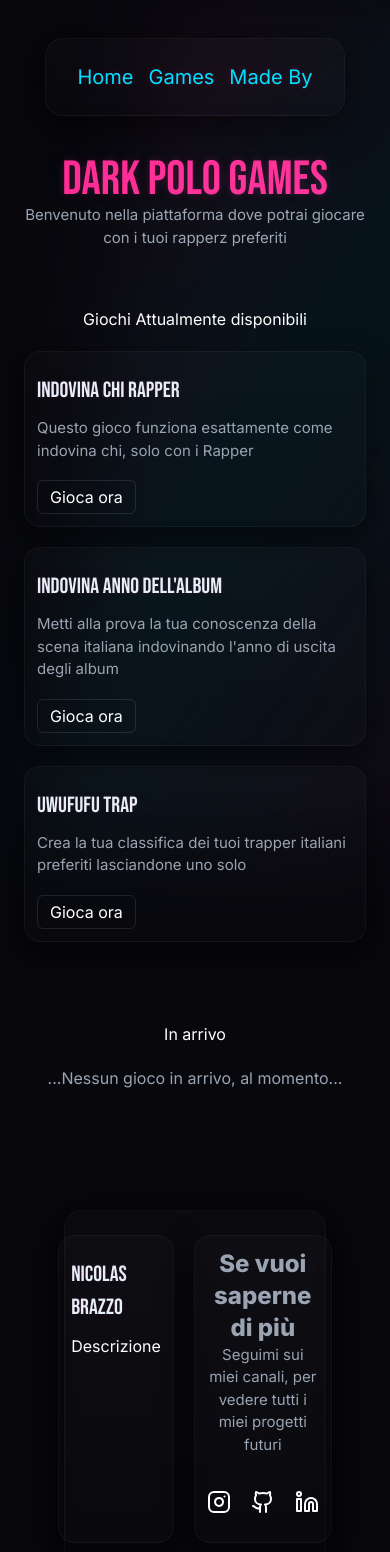
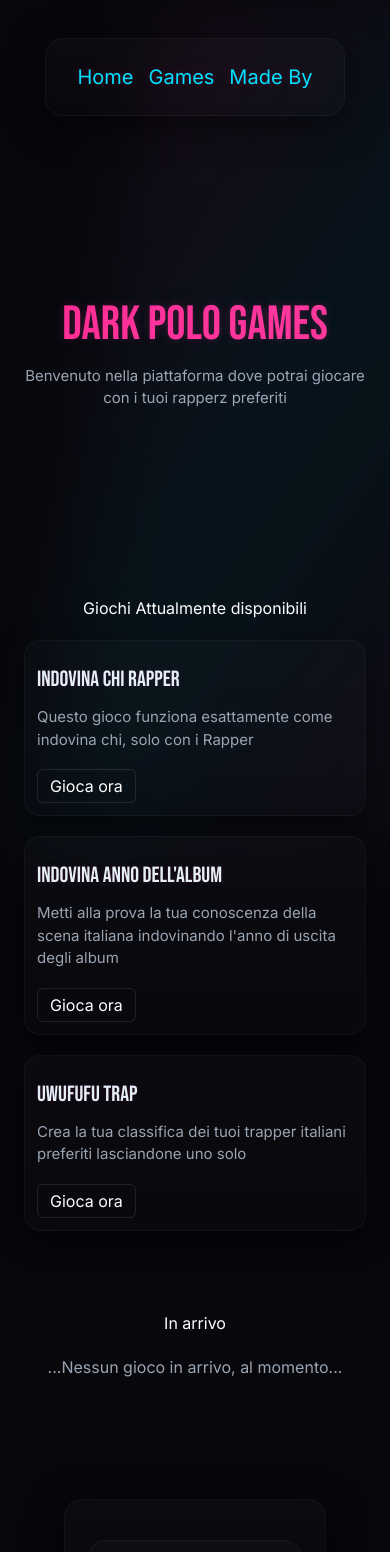
Before and after one commit to NicolasBrazzo/Dark-Polo-Games, a React (Vite) app: page / in a window 390 px wide. Shown: the top 1552 px of the page. Built offline with nearby package versions, Linux system fonts and the light colour scheme.

Commit message:
homepage fixing

```diff
--- a/src/components/Navbar.jsx
+++ b/src/components/Navbar.jsx
@@ -2,9 +2,15 @@ export const Navbar = () => {
   return (
     <nav className="panel mb-10 mt-3.5 mx-auto flex justify-center max-w-[300px] md:max-w-[500px]">
       <ul className="flex justify-around w-full">
-        <li className="link-nav text-xl md:text-2xl">Home</li>
-        <li className="link-nav text-xl md:text-2xl">Games</li>
-        <li className="link-nav text-xl md:text-2xl">Made By</li>
+        <a href="#home">
+          <li className="link-nav text-xl md:text-2xl">Home</li>
+        </a>
+        <a href="#games-avaliable">
+          <li className="link-nav text-xl md:text-2xl">Games</li>
+        </a>
+        <a href="#madeby">
+          <li className="link-nav text-xl md:text-2xl">Made By</li>
+        </a>
       </ul>
     </nav>
   );
--- a/src/index.css
+++ b/src/index.css
@@ -10,6 +10,7 @@
   --neon-cyan: #00e0ff;
   --muted: #9aa4b2;
   --card-radius: 16px;
+  scroll-behavior: smooth;
 }
 
 /* BASE COLORS */
--- a/src/pages/Home.jsx
+++ b/src/pages/Home.jsx
@@ -19,8 +19,8 @@ export const Home = () => {
 
       <Navbar />
 
-      <div className="flex flex-col items-center">
-        <h1 className="neon-title">Dark Polo Games</h1>
+      <div className="flex flex-col items-center h-[400px] justify-center" id="home">
+        <h1 className="neon-title my-4">Dark Polo Games</h1>
         <p className="text-normal text-center">
           Benvenuto nella piattaforma dove potrai giocare con i tuoi rapperz
           preferiti
@@ -75,12 +75,12 @@ export const Home = () => {
         )}
       </div>
 
-      <div id="madeby" className="panel mt-30 mx-10 flex justify-center gap-5">
-        <div className="card flex-1">
+      <div id="madeby" className="panel mt-30 mx-10 md:flex md:justify-center md:gap-5">
+        <div className="card md:flex-1 my-4">
           <h2 className="neon-subtitle">Nicolas Brazzo</h2>
           <p>Descrizione</p>
         </div>
-        <div className="card flex-2 flex text-center flex-col justify-center">
+        <div className="card md:flex-2 my-4 flex text-center flex-col justify-center">
           <h3 className="text-2xl font-bold text-muted">
             Se vuoi saperne di più
           </h3>
```
